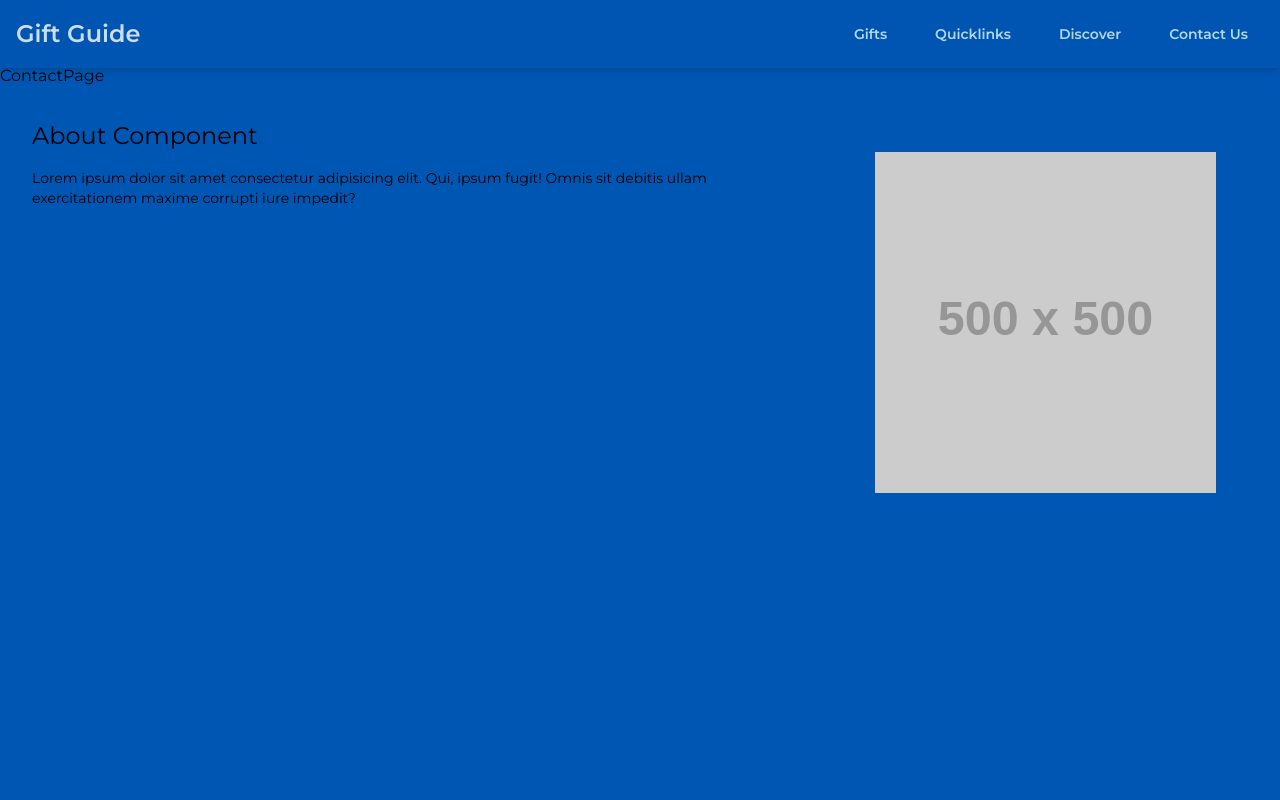
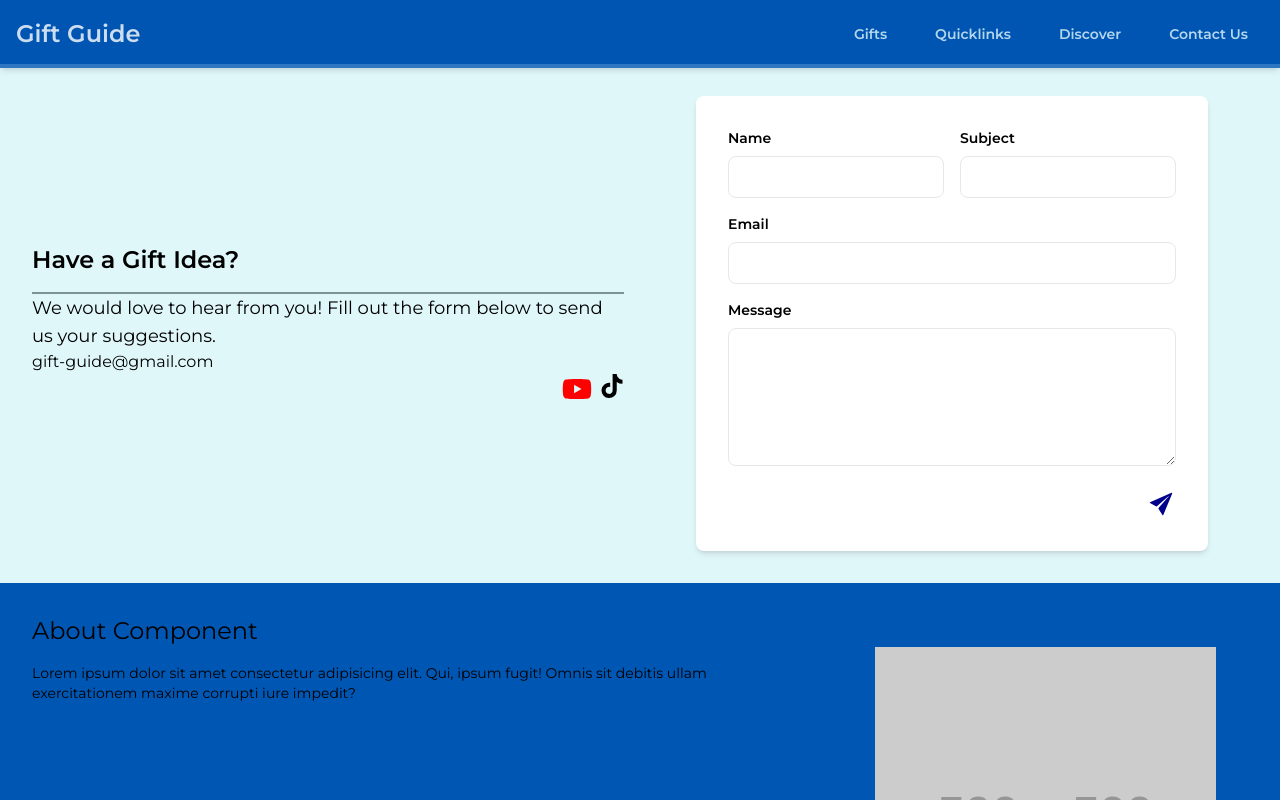
Before and after one commit to edm1001/gift-guru, a React (Vite) app in the folder frontend/: page /contact in a window 1280 px wide. Shown: the top 800 px of the page. Built offline with nearby package versions, Linux system fonts and the light colour scheme.

Commit message:
init contact styles

```diff
--- a/frontend/src/pages/ContactPage.jsx
+++ b/frontend/src/pages/ContactPage.jsx
@@ -1,13 +1,75 @@
+import React from 'react';
+import { IoIosSend } from "react-icons/io";
 import { About } from '../components/About';
-
-// TODO: add c contact page to email, add about component at the bottom
+import { FaYoutube, FaTiktok } from "react-icons/fa";
+// TODO: Work on sending email in backend
 const ContactPage = () => {
   return (
     <section className='mt-16'>
-    <div>ContactPage</div>
-    <About/>
+      <div className='flex justify-center bg-lightblue grid grid-cols-1 md:grid-cols-2 gap-8 p-8'>
+        <div className='flex flex-col justify-center'>
+          <h3 className='text-2xl font-bold mb-4'>Have a Gift Idea?</h3>
+          <hr className='border border-grey'/>
+          <p className='text-lg'>We would love to hear from you! Fill out the form below to send us your suggestions.</p>
+          <a className='text-underline'>gift-guide@gmail.com</a>
+          <div className='flex flex-row justify-end space-x-2'>
+          <FaYoutube size={30} color='red' className='hover:scale-125'/>
+          <FaTiktok size={24}  className='hover:scale-125'/>
+          </div>
+        </div>
+        <div className='flex items-center justify-center'>
+          <form className='w-full max-w-lg bg-white p-8 rounded-lg shadow-md'>
+          <div className='mb-4 flex flex-col md:flex-row md:space-x-4'>
+              <div className='flex-1 mb-4 md:mb-0'>
+                <label htmlFor='name' className='block text-sm font-bold mb-2'>Name</label>
+                <input
+                  type='text'
+                  id='name'
+                  name='name'
+                  className='w-full px-3 py-2 border rounded-lg focus:outline-none focus:ring-2 focus:ring-blue-500'
+                />
+              </div>
+              <div className='flex-1'>
+                <label htmlFor='subject' className='block text-sm font-bold mb-2'>Subject</label>
+                <input
+                  type='text'
+                  id='subject'
+                  name='subject'
+                  className='w-full px-3 py-2 border rounded-lg focus:outline-none focus:ring-2 focus:ring-blue-500'
+                />
+              </div>
+            </div>
+            <div className='mb-4'>
+              <label htmlFor='email' className='block text-sm font-bold mb-2'>Email</label>
+              <input
+                type='email'
+                id='email'
+                name='email'
+                className='w-full px-3 py-2 border rounded-lg focus:outline-none focus:ring-2 focus:ring-blue'
+              />
+            </div>
+            <div className='mb-4'>
+              <label htmlFor='message' className='block text-sm font-bold mb-2'>Message</label>
+              <textarea
+                id='message'
+                name='message'
+                rows='5'
+                className='w-full px-3 py-2 border rounded-lg focus:outline-none focus:ring-2 focus:ring-blue'
+              ></textarea>
+            </div>
+            <div className='flex justify-end'>
+              <button
+                type='submit'
+              >
+                <IoIosSend color='darkblue' size={30} className='hover:scale-110 hover:opacity-70'/>
+              </button>
+            </div>
+          </form>
+        </div>
+      </div>
+      <About />
     </section>
-  )
-}
+  );
+};
 
-export default ContactPage
+export default ContactPage;
```
